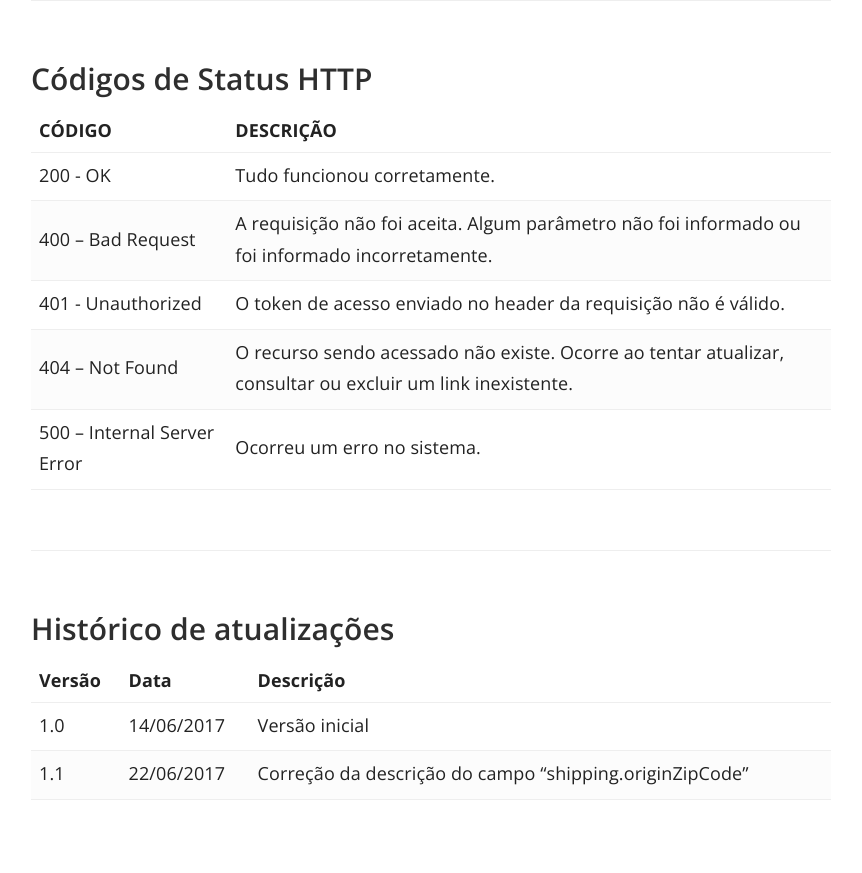
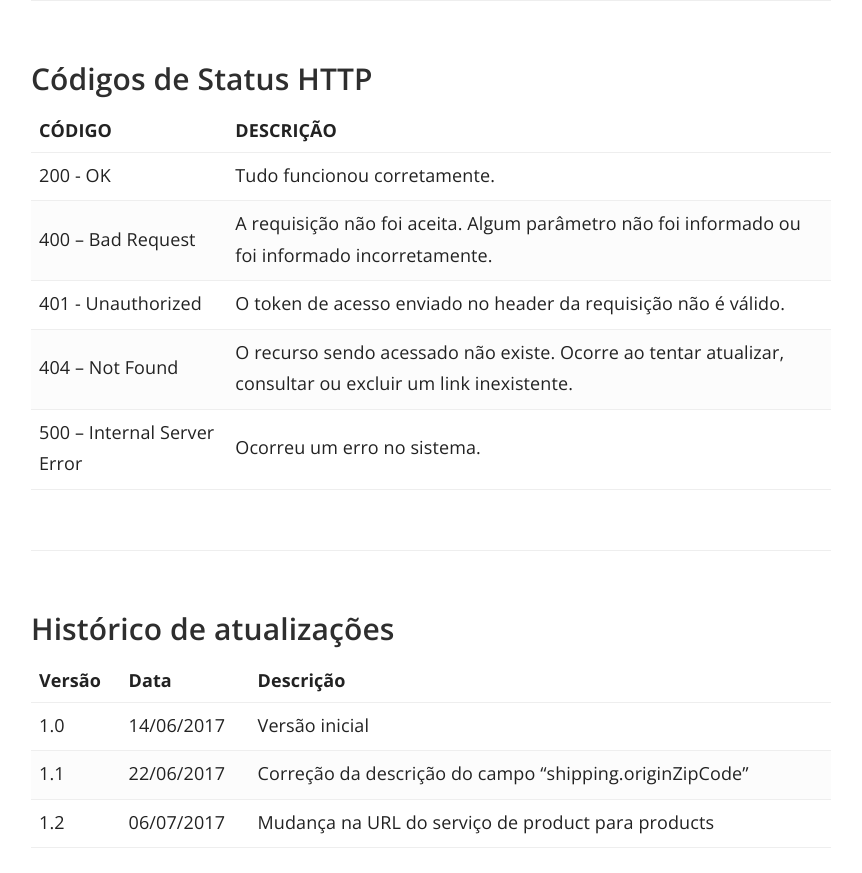
Before and after one commit to DocsCielo/PILOTOSALELO, a Jekyll site: the page built from _docs/checkoutcielo/API - Link de pagamentos.md, in a window 1280 px wide and 900 px high, scrolled down 13568 px. Shown: the top 873 px of the window, without its empty margins (359-1221 px from the left). Built offline with Jekyll 4.4.1, drawn with Linux system fonts in a browser that asks for light colours; before the commit the page ends 14419 px from its top, so only the background shows below that.

Commit message:
Updated '_docs/checkoutcielo/API - Link de pagamentos.md' via CloudCannon

```diff
--- a/_docs/checkoutcielo/API - Link de pagamentos.md
+++ b/_docs/checkoutcielo/API - Link de pagamentos.md
@@ -389,3 +389,4 @@ HTTP Status: 204 – No Content
 |--------|------------|---------------------------------------------------------|
 | 1.0    | 14/06/2017 | Versão inicial                                          |
 | 1.1    | 22/06/2017 | Correção da descrição do campo “shipping.originZipCode” |
+| 1.2    | 06/07/2017 | Mudança na URL do serviço de product para products      |
```
